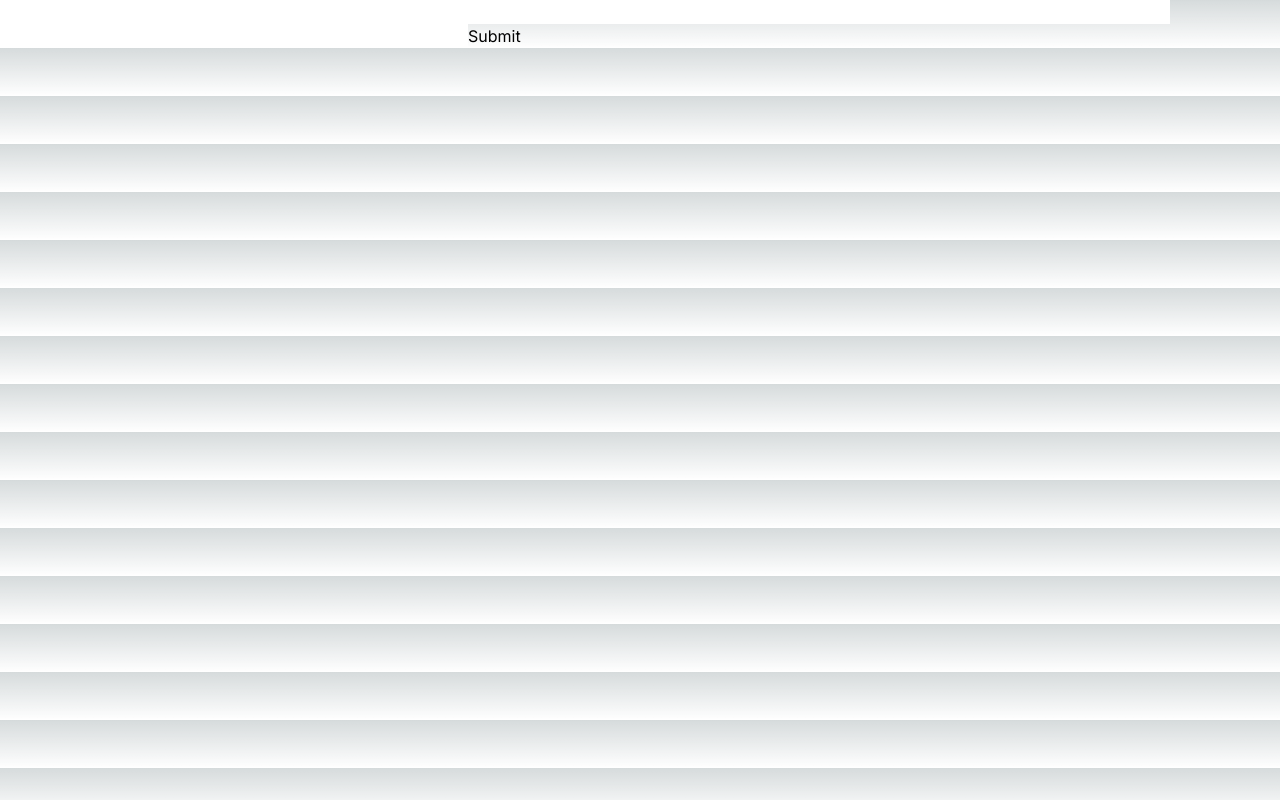
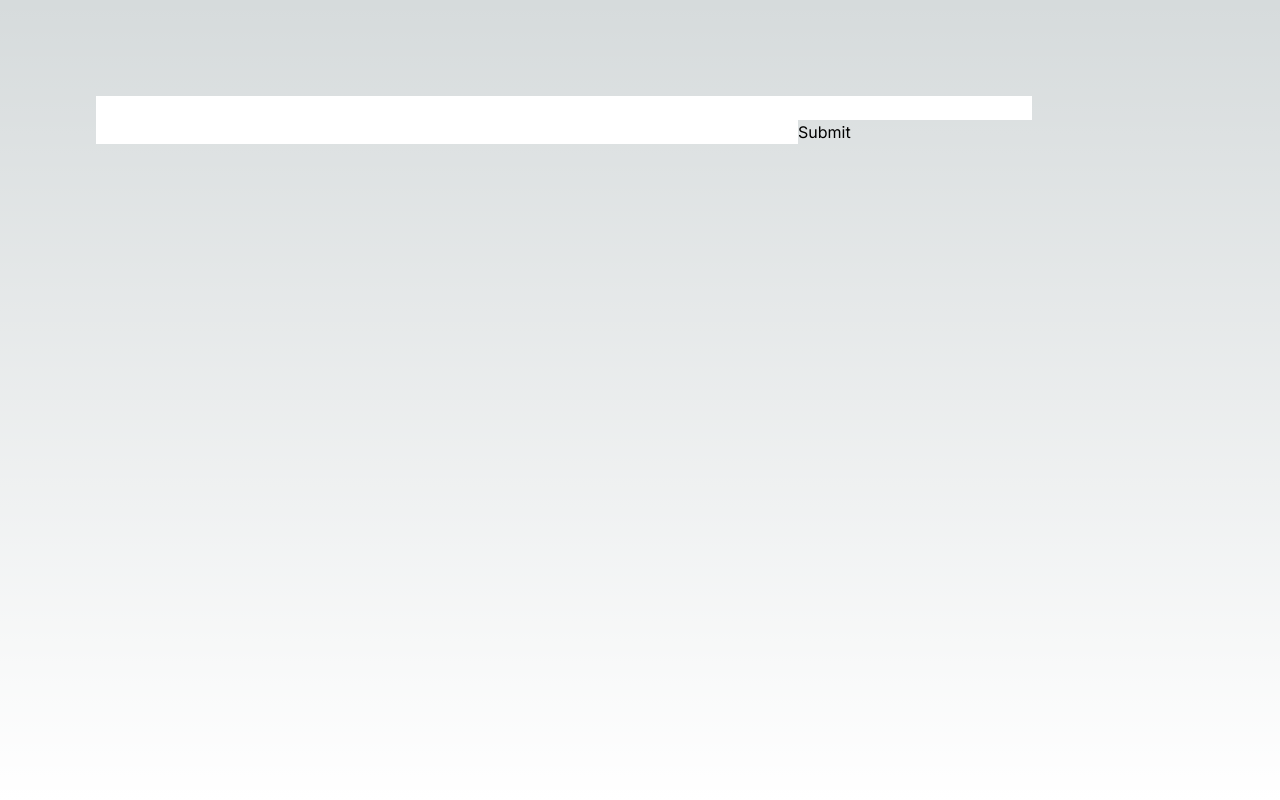
Before and after one commit to Richmond-Creative-Agency/fieldagent, a Next.js app: page /register in a window 1280 px wide. Built offline with nearby package versions, Linux system fonts and the light colour scheme.

Commit message:
fix: Clean up registration page

```diff
--- a/src/app/register/page.js
+++ b/src/app/register/page.js
@@ -1,5 +1,10 @@
+import Header from "../ui/header/Header";
+
 export default function Page() {
     return(
+        <>
+            <Header />
+            <main className="flex min-h-screen flex-col items-center justify-between p-24">
                 <form>
                     <input />
                     <input />
@@ -10,5 +15,9 @@
                     <input />
                     <button>Submit</button>
                 </form>
+            </main>
+
+        </>
+
     )
 }
```
Lines whose indentation alone changed are shown as unchanged.
